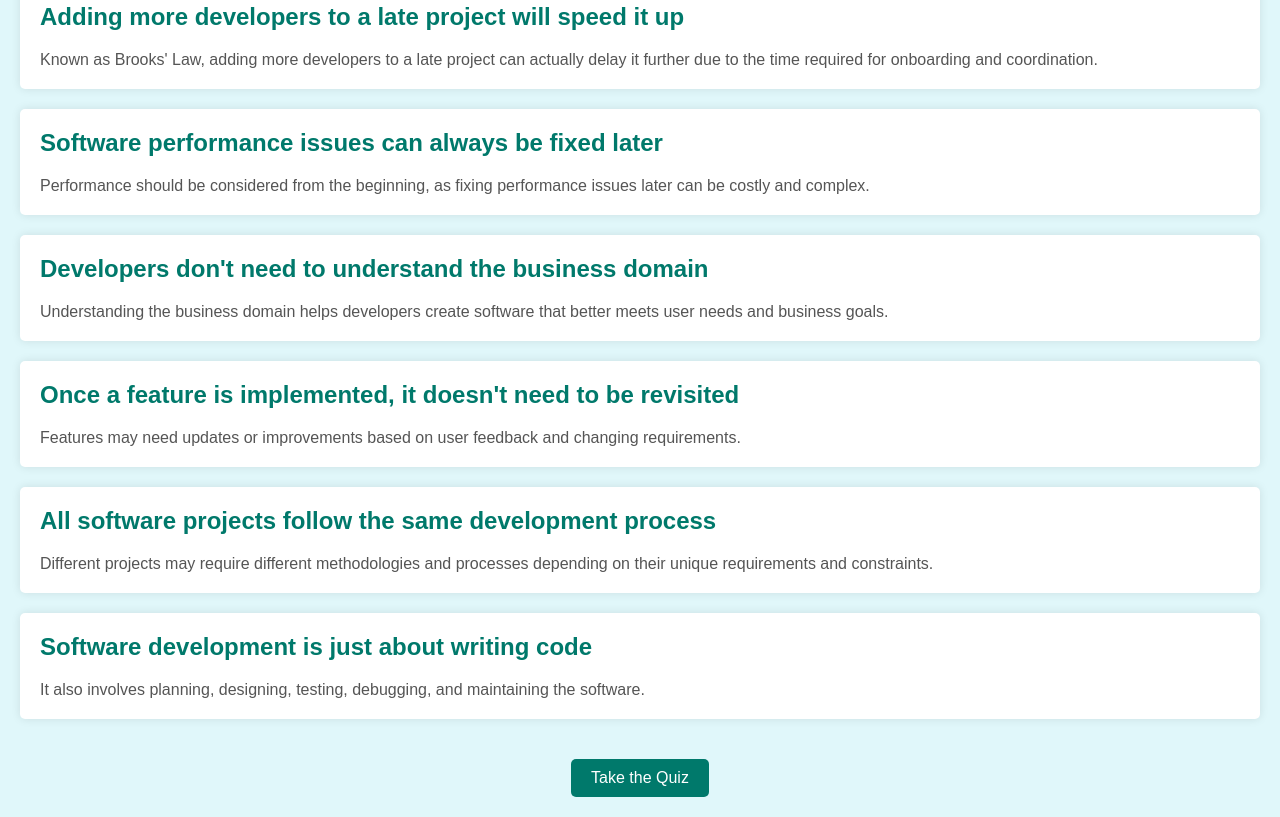
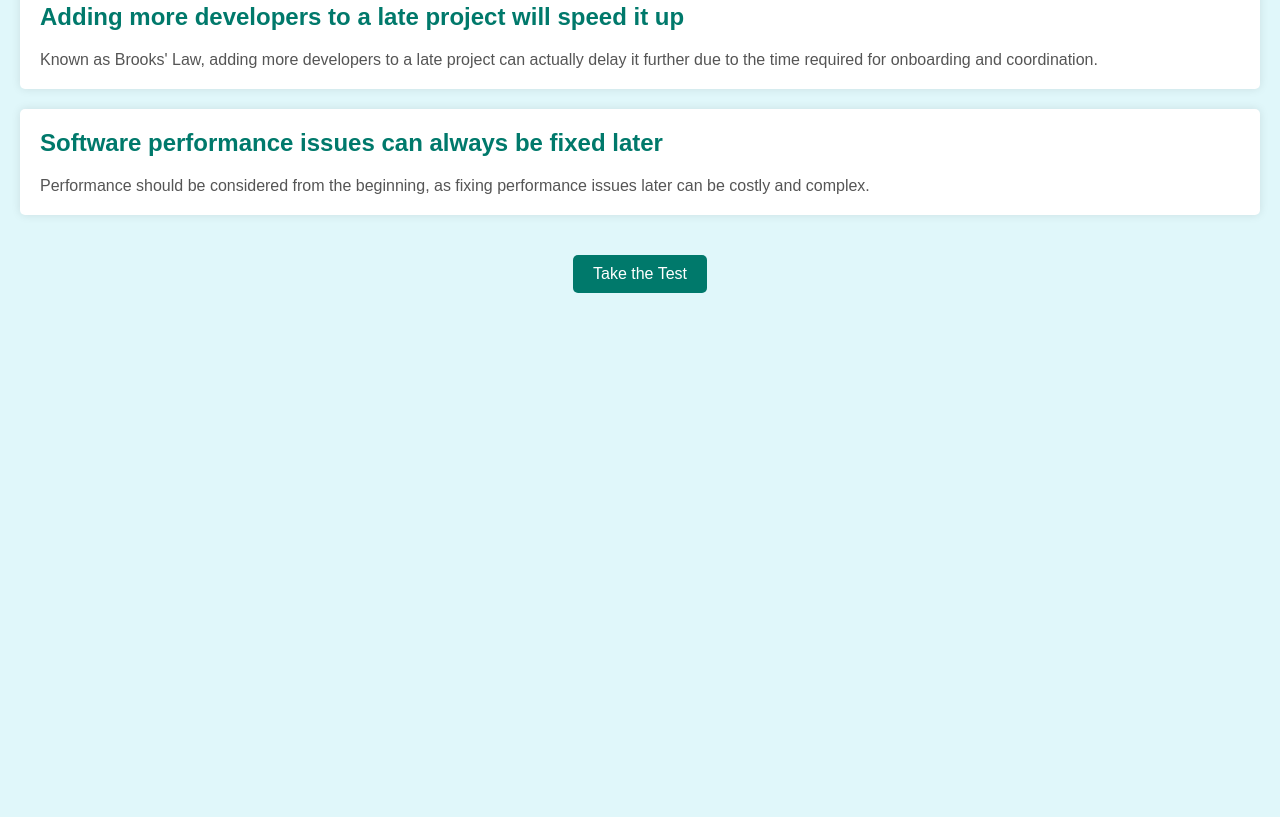
Before and after one commit to Sanjay282007/myth-buster, a plain HTML site: page index.html in a window 1280 px wide. Shown: the part 1184-2001 px from the top of the page. After the commit the page ends 1497 px from the top, so only its background shows below. Drawn offline with Linux system fonts and the light colour scheme.

Commit message:
Update index.html

```diff
--- a/index.html
+++ b/index.html
@@ -1,9 +1,10 @@
+
 <!DOCTYPE html>
 <html lang="en">
 <head>
     <meta charset="UTF-8">
     <meta name="viewport" content="width=device-width, initial-scale=1.0">
-    <title>Software Engineering Myth Buster</title>
+    <title>Software Engineering Myths</title>
     <link rel="stylesheet" href="styles.css">
 </head>
 <body>
@@ -50,25 +51,9 @@
             <h2>Software performance issues can always be fixed later</h2>
             <p>Performance should be considered from the beginning, as fixing performance issues later can be costly and complex.</p>
         </div>
-        <div class="myth">
-            <h2>Developers don't need to understand the business domain</h2>
-            <p>Understanding the business domain helps developers create software that better meets user needs and business goals.</p>
-        </div>
-        <div class="myth">
-            <h2>Once a feature is implemented, it doesn't need to be revisited</h2>
-            <p>Features may need updates or improvements based on user feedback and changing requirements.</p>
-        </div>
-        <div class="myth">
-            <h2>All software projects follow the same development process</h2>
-            <p>Different projects may require different methodologies and processes depending on their unique requirements and constraints.</p>
-        </div>
-        <div class="myth">
-            <h2>Software development is just about writing code</h2>
-            <p>It also involves planning, designing, testing, debugging, and maintaining the software.</p>
-        </div>
     </div>
     <div class="quiz-link">
-        <a href="quiz.html">Take the Quiz</a>
+        <a href="quiz.html" class="button-link">Take the Test</a>
     </div>
     <script>
         document.getElementById('search').addEventListener('input', function() {
```
